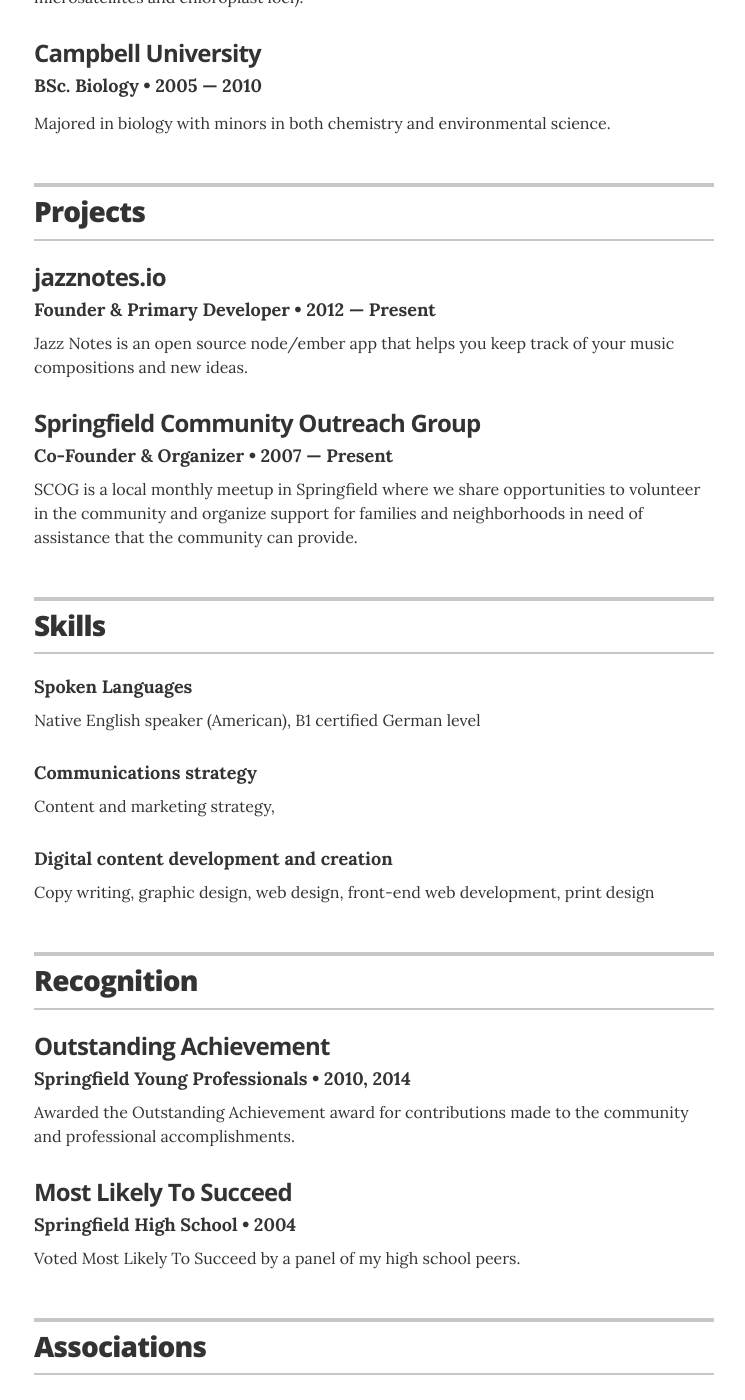
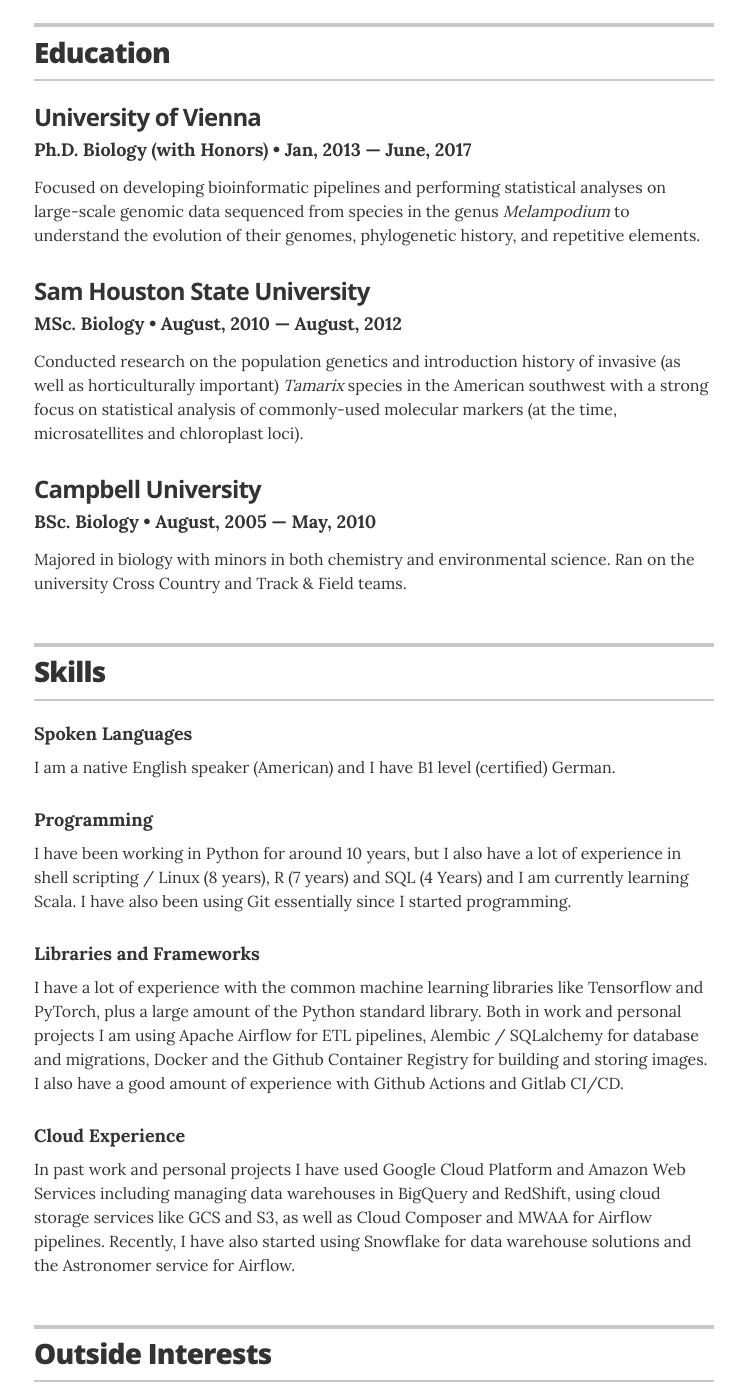
Before and after one commit to jamie-mccann/jamie-mccann.github.io, a Jekyll site: the page built from index.html, in a window 1280 px wide and 1400 px high, scrolled down 2185 px. Shown: the whole window, without its empty margins (266-1011 px from the left). Built offline with Jekyll 4.4.1, drawn with Linux system fonts in a browser that asks for light colours; some of the changed text lies outside the part shown.

Commit message:
Finished up basic cv information

```diff
--- a/_config.yml
+++ b/_config.yml
@@ -24,10 +24,11 @@
 display_header_contact_info:    "true"
 
 resume_header_intro: >
-  <p>Hello! I am a Data Scientist / Engineer with a diverse background in academia
-  and industry including the fields of biology, cybersecurity and healthcare. I have
-  several years of professional Python programming experience along with expertise in
-  Bayesian modeling, bioinformatics and machine learning.</p>
+  <p>Hello! I am a data scientist with a diverse background in academia and
+  industry including work in the fields of biology, cybersecurity and
+  healthcare. I have several years of professional Python programming experience
+  along with expertise in Bayesian modeling, bioinformatics and machine
+  learning.</p>
 
 # use "yes" to display the email contact button,
 # "no" to display an "I'm not looking for work" message,
@@ -39,12 +40,12 @@
 # comment out to hide
 resume_section_experience:      true
 resume_section_education:       true
-resume_section_projects:        true
+resume_section_projects:        false
 resume_section_skills:          true
-resume_section_recognition:     true
-resume_section_links:           true
-resume_section_associations:    true
-# resume_section_interests:       true
+resume_section_recognition:     false
+resume_section_links:           false
+resume_section_associations:    false
+resume_section_interests:       true
 
 # Resume social links
 # uncomment the options you wish to display, and add your own URL
@@ -56,7 +57,7 @@
   resume_linkedin_url:          "https://www.linkedin.com/in/jamie-mccann0809/"
   # resume_instagram_url:         "insert your Instagram URL here"
   resume_website_url:           "http://jamie-mccann.github.io"
-  # resume_medium_url:            "https://medium.com/@jamie.mccann"
+  resume_medium_url:            "https://medium.com/@jamie.mccann"
 resume_print_social_links:      true
 
 # Design settings
--- a/_data/education.yml
+++ b/_data/education.yml
@@ -1,7 +1,7 @@
 # Degree
 - degree: Ph.D. Biology (with Honors)
   uni: University of Vienna
-  year: 2013 &mdash; 2017
+  year: Jan, 2013 &mdash; June, 2017
   # awards:
   #   - award: Graduated with honors
   summary: >
@@ -13,7 +13,7 @@
 # Degree
 - degree: MSc. Biology
   uni: Sam Houston State University
-  year: 2010 &mdash; 2012
+  year: August, 2010 &mdash; August, 2012
   # awards:
   #   - award: Graduated with honors
   summary: >
@@ -25,8 +25,9 @@
 
 - degree: BSc. Biology
   uni: Campbell University
-  year: 2005 &mdash; 2010
+  year: August, 2005 &mdash; May, 2010
   # awards:
   #   - award: Summa Cumme Laude graduate
   summary: >
     Majored in biology with minors in both chemistry and environmental science.
+    Ran on the university Cross Country and Track & Field teams.
--- a/_data/experience.yml
+++ b/_data/experience.yml
@@ -57,3 +57,26 @@
     implementation of various steps in the pipeline included Illumina read
     mapping, dimensionality reduction and spatial genetic analysis to identify
     correlations between important biological traits and geography.
+
+- position: Postdoctoral Researcher
+  company: Universität Wien
+  duration: Jun, 2017 &mdash; Feb, 2018
+  summary: >
+    Continued working in the lab where I finished my Ph.D. research to finish up
+    any leftover work (mainly submitting manuscripts) and setting up the
+    bioinformatic pipelines for the research group's work on Bell Pepper
+    genomes; This pipeline included implementing and running some Bayesian
+    statistical modeling of phylogenetic relationships among wild and cultivated
+    chili pepper species.
+
+- position: Doctoral Researcher
+  company: Universität Wien
+  duration: Jan, 2013 &mdash; June, 2017
+  summary: >
+    Implemented a bioinformatic pipeline for analysis of chromosome number
+    evolution in wild Mexican daisies; devised a method (hack) for performing
+    phylogenetic analysis of polyploid species; developed a new method for
+    analyzing relationships between plant species using a Bayesian approach and
+    cluster sizes of transposable elements. See my
+    <a href='https://www.researchgate.net/profile/Jamie-Mccann-2'>ResearchGate profile</a>
+    for publications and other research activities.
--- a/_data/skills.yml
+++ b/_data/skills.yml
@@ -2,12 +2,30 @@
 # Organizational leadership
 - skill: Spoken Languages
   description: >
-    Native English speaker (American), B1 certified German level
+    I am a native English speaker (American) and I have B1 level (certified)
+    German.
 
-# Communications strategy
-- skill: Communications strategy
-  description: Content and marketing strategy,
+- skill: Programming
+  description: >
+    I have been working in Python for around 10 years, but I also have a lot of
+    experience in shell scripting / Linux (8 years), R (7 years) and SQL (4
+    Years) and I am currently learning Scala. I have also been using Git
+    essentially since I started programming.
 
-# Digital content development and creation
-- skill: Digital content development and creation
-  description: Copy writing, graphic design, web design, front-end web development, print design
+- skill: Libraries and Frameworks
+  description: >
+    I have a lot of experience with the common machine learning
+    libraries like Tensorflow and PyTorch, plus a large amount of the Python
+    standard library. Both in work and personal projects I am using Apache Airflow
+    for ETL pipelines, Alembic / SQLalchemy for database and migrations, Docker
+    and the Github Container Registry for building and storing images. I also have
+    a good amount of experience with Github Actions and Gitlab CI/CD.
+
+- skill: Cloud Experience
+  description: >
+    In past work and personal projects I have used Google Cloud Platform and
+    Amazon Web Services including managing data warehouses in BigQuery and
+    RedShift, using cloud storage services like GCS and S3, as well as Cloud
+    Composer and MWAA for Airflow pipelines. Recently, I have also started using
+    Snowflake for data warehouse solutions and the Astronomer service for
+    Airflow.
--- a/_layouts/resume.html
+++ b/_layouts/resume.html
@@ -231,10 +231,10 @@
       <!-- end Print Social Links -->
       {% endif %}
 
-      <footer class="page-footer">
+      <!-- <footer class="page-footer">
         <p class="footer-line">Made by <a href="http://twitter.com/jglovier">@jglovier</a>. Fork me on <a href="https://github.com/jglovier/resume-template">GitHub</a>.</p>
         <p class="footer-line">If this is your live resume, you can modify or remove this part. ;-)</p>
-      </footer>
+      </footer> -->
 
     </div>
 
```
Also changed, not shown: _data/interests.yml (+5 -3 lines).
